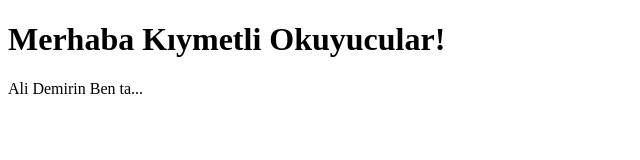
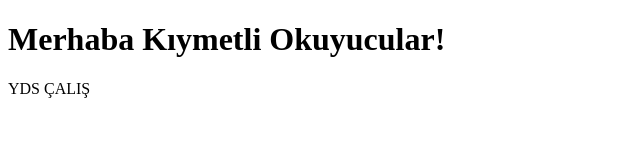
Before and after one commit to ziyadamiyiz/web-sitem, a plain HTML site: page index.html in a window 1280 px wide. Shown: the full height of the page, 0-640 px from the left. Drawn offline with Linux system fonts and the light colour scheme.

Commit message:
Update paragraph text in index.html

```diff
--- a/index.html
+++ b/index.html
@@ -7,6 +7,6 @@
 </head>
 <body>
     <h1>Merhaba Kıymetli Okuyucular!</h1>
-    <p>Ali Demirin Ben ta... </p>
+    <p>YDS ÇALIŞ </p>
 </body>
 </html>
```
